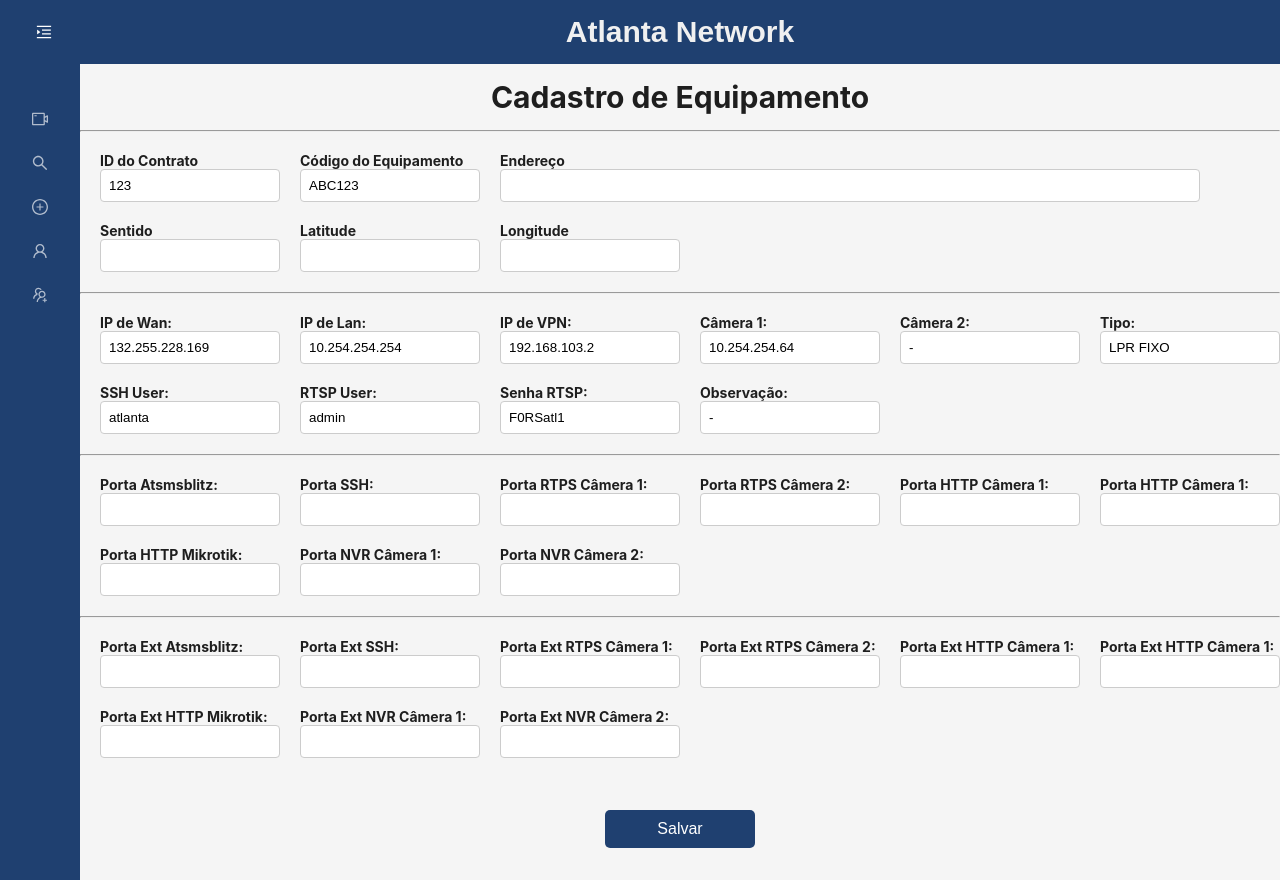
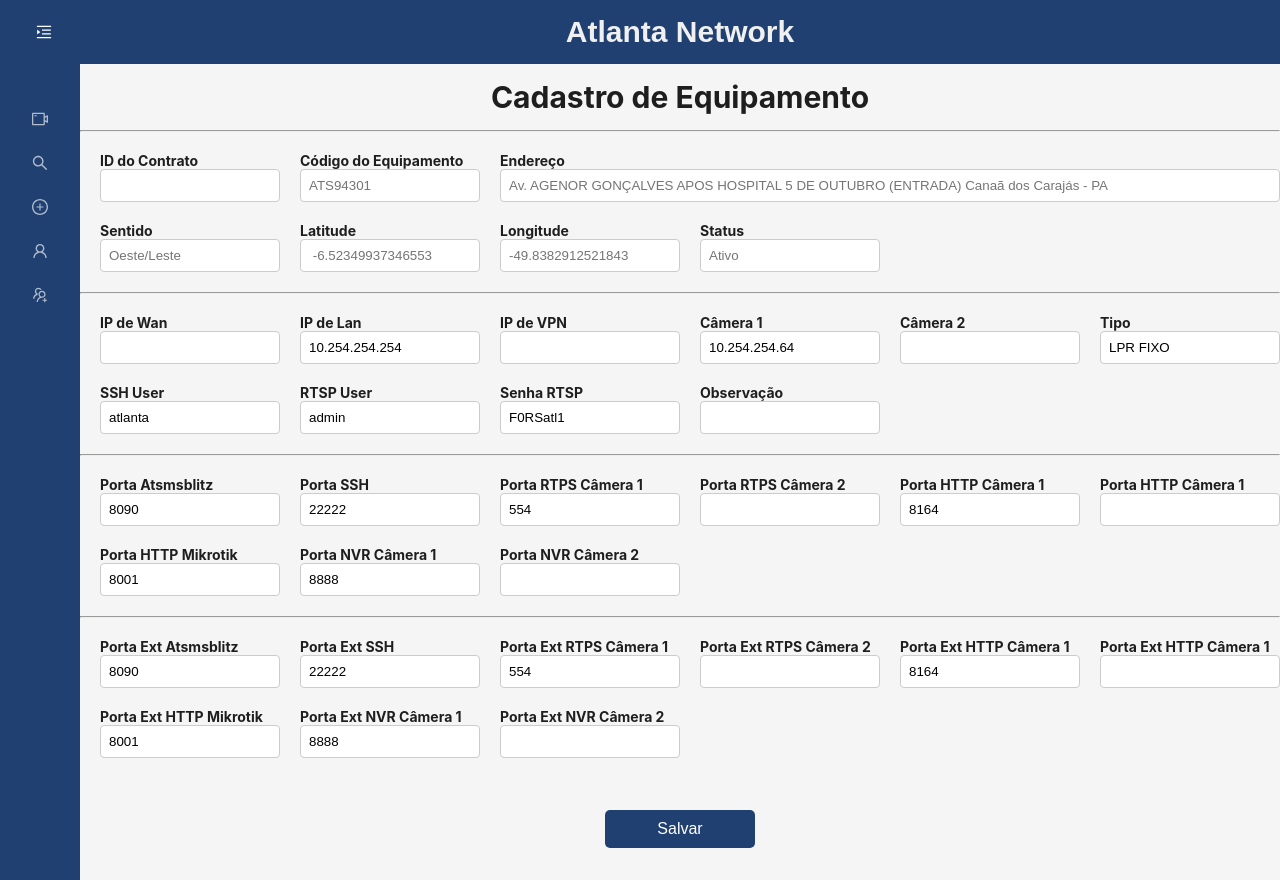
Before and after one commit to Douglas-Albuquerque/atlNet, a React (Create React App) app: page /createequip in a window 1280 px wide. Built offline with nearby package versions, Linux system fonts and the light colour scheme; what antd-style would draw is missing.

Commit message:
Melhorias na pagina de Cadastro dos equipamentos.

```diff
--- a/src/Components/infoModal/Screens/Screen.css
+++ b/src/Components/infoModal/Screens/Screen.css
@@ -1,20 +1,24 @@
 .fixedText {
     margin-right: 5px;
     margin-left: 5px;
+    margin-top: 15px;
 }
-.screen1title{
+
+.screen1title {
     display: flex;
     justify-content: center;
     font-size: 22px;
     margin: 0;
     font-weight: bold;
 }
+
 .colText {
     margin-right: 5px;
     font-weight: bold;
     font-size: medium;
 }
-.col2Text{
+
+.col2Text {
     font-size: medium;
 }
 
@@ -24,6 +28,7 @@
     justify-content: center;
     align-items: center;
 }
+
 .container2col {
     display: flex;
     justify-content: space-around;
@@ -37,25 +42,32 @@
 .hrStyle {
     display: flex;
     flex-direction: row;
+
 }
-.containerScree3{
+
+.containerScree3 {
     display: flex;
     justify-content: center;
     flex-direction: column;
     text-align: center;
 }
-.paragTitle{
+
+.paragTitle {
     margin: 0;
     font-weight: bold;
     font-size: 22px;
 }
-.paragLabels{
+
+.paragLabels {
     margin: 0;
     font-weight: bold;
 }
-.divisionLine{
-   flex-direction: row;
-   width: 300px;
-   border: 1px solid #1F4070;
-   margin-top: 0;
+
+.divisionLine {
+    flex-direction: row;
+    width: 400px;
+    border: 1px solid #1F4070;
+    margin-top: 0;
+    margin-left: 14rem;
+
 }
--- a/src/Pages/CreateEquip/CreateEquip.css
+++ b/src/Pages/CreateEquip/CreateEquip.css
@@ -54,7 +54,34 @@
 }
 
 .enderecoInput input {
-    width: 700px;
+    width: 780px;
+}
+
+.containerEquipExtra {
+    display: grid;
+    grid-template-columns: repeat(4, 1fr);
+    gap: 20px;
+    width: 100vh;
+    margin: 0 auto;
+    padding: 0 20px 20px 20px;
+    margin-right: 25rem;
+}
+
+.containerEquipExtra label {
+    text-align: left;
+    font-weight: bold;
+}
+
+.labelExtra {
+    width: 180px;
+}
+
+.containerEquipExtra input {
+    width: 180px;
+    padding: 8px;
+    border: 1px solid #ccc;
+    border-radius: 4px;
+    box-sizing: border-box;
 }
 
 .containerIp {
@@ -70,10 +97,6 @@
 .containerIp label {
     text-align: left;
     font-weight: bold;
-}
-
-.labelObs input {
-    width: 300px;
 }
 
 .containerIp input {
--- a/src/Pages/CreateEquip/CreateEquip.js
+++ b/src/Pages/CreateEquip/CreateEquip.js
@@ -5,18 +5,36 @@
 export const CreateEquip = () => {
 
     const [formValues, setFormValues] = useState({
-        idContrato: '123',
-        codEquip: 'ABC123',
-        ipWan: "132.255.228.169",
+        ipWan: "",
         ipLan: "10.254.254.254",
-        ipVpn: "192.168.103.2",
+        ipVpn: "",
         ipCam1: "10.254.254.64",
-        ipCam2: "-",
+        ipCam2: "",
         tipoEquip: "LPR FIXO",
-        obs: "-",
         sshUser: "atlanta",
         rtspUser: "admin",
         rtspSenha: "F0RSatl1",
+        obs: "",
+        //portas intertnas
+        iatsmsblitz: "8090",
+        issh: "22222",
+        irtspCam1: "554",
+        irtspCam2: "",
+        ihttpCam1: "8164",
+        ihttpCam2: "",
+        ihttpMikrotik: "8001",
+        invrCam1: "8888",
+        invrCam2: "",
+        //portas externas
+        atsmsblitz: "8090",
+        ssh: "22222",
+        rtspCam1: "554",
+        rtspCam2: "",
+        httpCam1: "8164",
+        httpCam2: "",
+        httpMikrotik: "8001",
+        nvrCam1: "8888",
+        nvrCam2: "",
     });
 
     const handleChange = (e) => {
@@ -41,6 +59,7 @@
                     <label>
                         Código do Equipamento
                         <input
+                            placeholder='ATS94301'
                             type="text"
                             name="codEquip"
                             value={formValues.codEquip}
@@ -50,15 +69,19 @@
                     <label className='enderecoInput'>
                         Endereço
                         <input
+                            placeholder='Av. AGENOR GONÇALVES APOS HOSPITAL 5 DE OUTUBRO (ENTRADA) Canaã dos Carajás - PA'
                             type="text"
                             name="endereco"
                             value={formValues.endereco}
                             onChange={handleChange}
                         />
                     </label>
+                </div>
+                <div className="containerEquipExtra">
                     <label>
                         Sentido
                         <input
+                            placeholder='Oeste/Leste'
                             type="text"
                             name="sentido"
                             value={formValues.sentido}
@@ -68,6 +91,7 @@
                     <label>
                         Latitude
                         <input
+                            placeholder=' -6.52349937346553'
                             type="text"
                             name="latitude"
                             value={formValues.latitude}
@@ -77,9 +101,20 @@
                     <label className='labelExtra'>
                         Longitude
                         <input
+                            placeholder='-49.8382912521843'
                             type="text"
                             name="longitude"
                             value={formValues.longitude}
+                            onChange={handleChange}
+                        />
+                    </label>
+                    <label>
+                        Status
+                        <input
+                            placeholder='Ativo'
+                            type="text"
+                            name="status"
+                            value={formValues.status}
                             onChange={handleChange}
                         />
                     </label>
@@ -87,7 +122,7 @@
                 <hr />
                 <div className="containerIp">
                     <label>
-                        IP de Wan:
+                        IP de Wan
                         <input
                             type="text"
                             name="ipWan"
@@ -96,7 +131,7 @@
                         />
                     </label>
                     <label>
-                        IP de Lan:
+                        IP de Lan
                         <input
                             type="text"
                             name="ipLan"
@@ -105,7 +140,7 @@
                         />
                     </label>
                     <label>
-                        IP de VPN:
+                        IP de VPN
                         <input
                             type="text"
                             name="ipVpn"
@@ -114,7 +149,7 @@
                         />
                     </label>
                     <label>
-                        Câmera 1:
+                        Câmera 1
                         <input
                             type="text"
                             name="ipCam1"
@@ -123,7 +158,7 @@
                         />
                     </label>
                     <label>
-                        Câmera 2:
+                        Câmera 2
                         <input
                             type="text"
                             name="ipCam2"
@@ -132,7 +167,7 @@
                         />
                     </label>
                     <label>
-                        Tipo:
+                        Tipo
                         <input
                             type="text"
                             name="tipoEquip"
@@ -141,7 +176,7 @@
                         />
                     </label>
                     <label>
-                        SSH User:
+                        SSH User
                         <input
                             type="text"
                             name="sshUser"
@@ -150,7 +185,7 @@
                         />
                     </label>
                     <label>
-                        RTSP User:
+                        RTSP User
                         <input
                             type="text"
                             name="rtspUser"
@@ -159,7 +194,7 @@
                         />
                     </label>
                     <label>
-                        Senha RTSP:
+                        Senha RTSP
                         <input
                             type="text"
                             name="rtspSenha"
@@ -167,8 +202,8 @@
                             onChange={handleChange}
                         />
                     </label>
-                    <label className='labelObs'>
-                        Observação:
+                    <label>
+                        Observação
                         <input
                             type="text"
                             name="obs"
@@ -180,7 +215,7 @@
                 <hr />
                 <div className="containerPorts">
                     <label>
-                        Porta Atsmsblitz:
+                        Porta Atsmsblitz
                         <input
                             type="text"
                             name="iatsmsblitz"
@@ -189,7 +224,7 @@
                         />
                     </label>
                     <label>
-                        Porta SSH:
+                        Porta SSH
                         <input
                             type="text"
                             name="issh"
@@ -198,7 +233,7 @@
                         />
                     </label>
                     <label>
-                        Porta RTPS Câmera 1:
+                        Porta RTPS Câmera 1
                         <input
                             type="text"
                             name="irtspCam1"
@@ -207,7 +242,7 @@
                         />
                     </label>
                     <label>
-                        Porta RTPS Câmera 2:
+                        Porta RTPS Câmera 2
                         <input
                             type="text"
                             name="irtspCam2"
@@ -216,7 +251,7 @@
                         />
                     </label>
                     <label>
-                        Porta HTTP Câmera 1:
+                        Porta HTTP Câmera 1
                         <input
                             type="text"
                             name="ihttpCam1"
@@ -225,7 +260,7 @@
                         />
                     </label>
                     <label>
-                        Porta HTTP Câmera 1:
+                        Porta HTTP Câmera 1
                         <input
                             type="text"
                             name="ihttpCam2"
@@ -234,7 +269,7 @@
                         />
                     </label>
                     <label>
-                        Porta HTTP Mikrotik:
+                        Porta HTTP Mikrotik
                         <input
                             type="text"
                             name="ihttpMikrotik"
@@ -243,7 +278,7 @@
                         />
                     </label>
                     <label>
-                        Porta NVR Câmera 1:
+                        Porta NVR Câmera 1
                         <input
                             type="text"
                             name="invrCam1"
@@ -252,7 +287,7 @@
                         />
                     </label>
                     <label>
-                        Porta NVR Câmera 2:
+                        Porta NVR Câmera 2
                         <input
                             type="text"
                             name="invrCam2"
@@ -264,7 +299,7 @@
                 <hr />
                 <div className="containerExtPorts">
                     <label>
-                        Porta Ext Atsmsblitz:
+                        Porta Ext Atsmsblitz
                         <input
                             type="text"
                             name="atsmsblitz"
@@ -273,7 +308,7 @@
                         />
                     </label>
                     <label>
-                        Porta Ext SSH:
+                        Porta Ext SSH
                         <input
                             type="text"
                             name="ssh"
@@ -282,7 +317,7 @@
                         />
                     </label>
                     <label>
-                        Porta Ext RTPS Câmera 1:
+                        Porta Ext RTPS Câmera 1
                         <input
                             type="text"
                             name="rtspCam1"
@@ -291,7 +326,7 @@
                         />
                     </label>
                     <label>
-                        Porta Ext RTPS Câmera 2:
+                        Porta Ext RTPS Câmera 2
                         <input
                             type="text"
                             name="rtspCam2"
@@ -300,7 +335,7 @@
                         />
                     </label>
                     <label>
-                        Porta Ext HTTP Câmera 1:
+                        Porta Ext HTTP Câmera 1
                         <input
                             type="text"
                             name="httpCam1"
@@ -309,7 +344,7 @@
                         />
                     </label>
                     <label>
-                        Porta Ext HTTP Câmera 1:
+                        Porta Ext HTTP Câmera 1
                         <input
                             type="text"
                             name="httpCam2"
@@ -318,7 +353,7 @@
                         />
                     </label>
                     <label>
-                        Porta Ext HTTP Mikrotik:
+                        Porta Ext HTTP Mikrotik
                         <input
                             type="text"
                             name="httpMikrotik"
@@ -327,7 +362,7 @@
                         />
                     </label>
                     <label>
-                        Porta Ext NVR Câmera 1:
+                        Porta Ext NVR Câmera 1
                         <input
                             type="text"
                             name="nvrCam1"
@@ -336,7 +371,7 @@
                         />
                     </label>
                     <label>
-                        Porta Ext NVR Câmera 2:
+                        Porta Ext NVR Câmera 2
                         <input
                             type="text"
                             name="nvrCam2"
```
